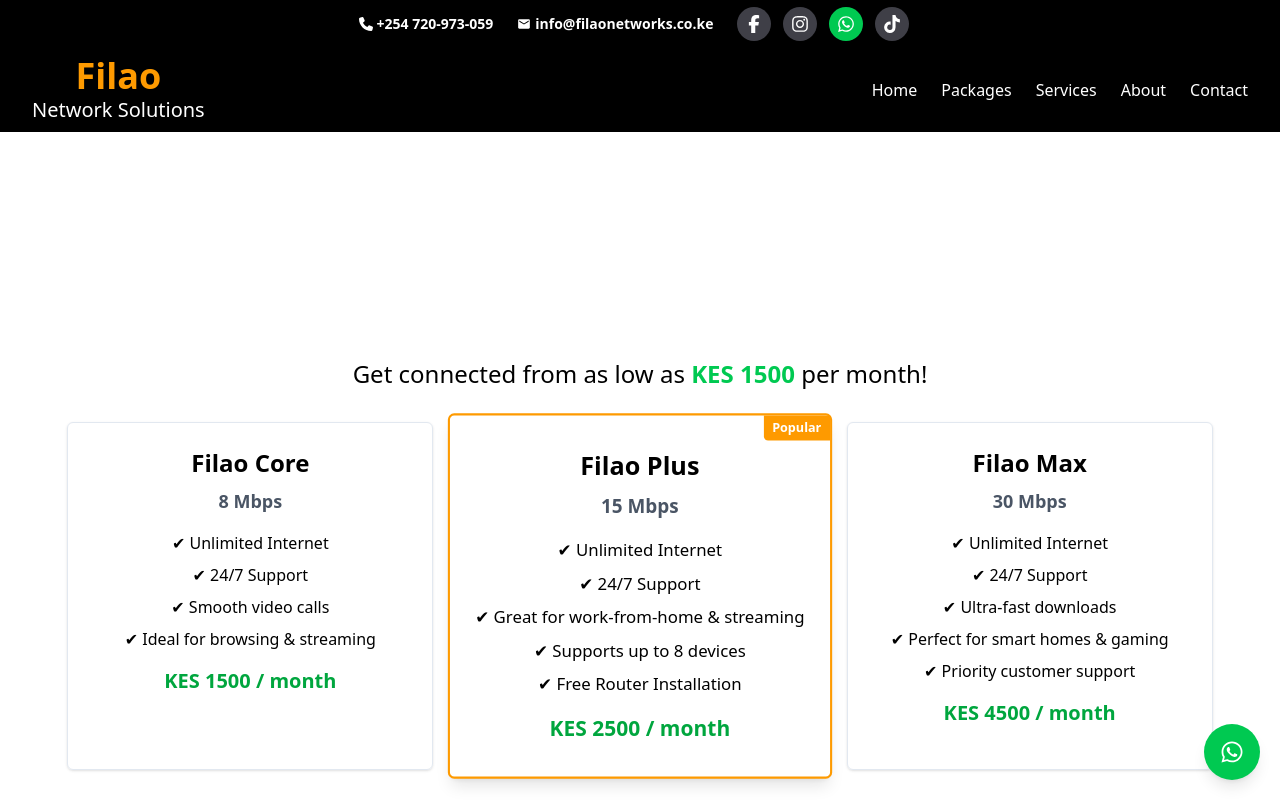
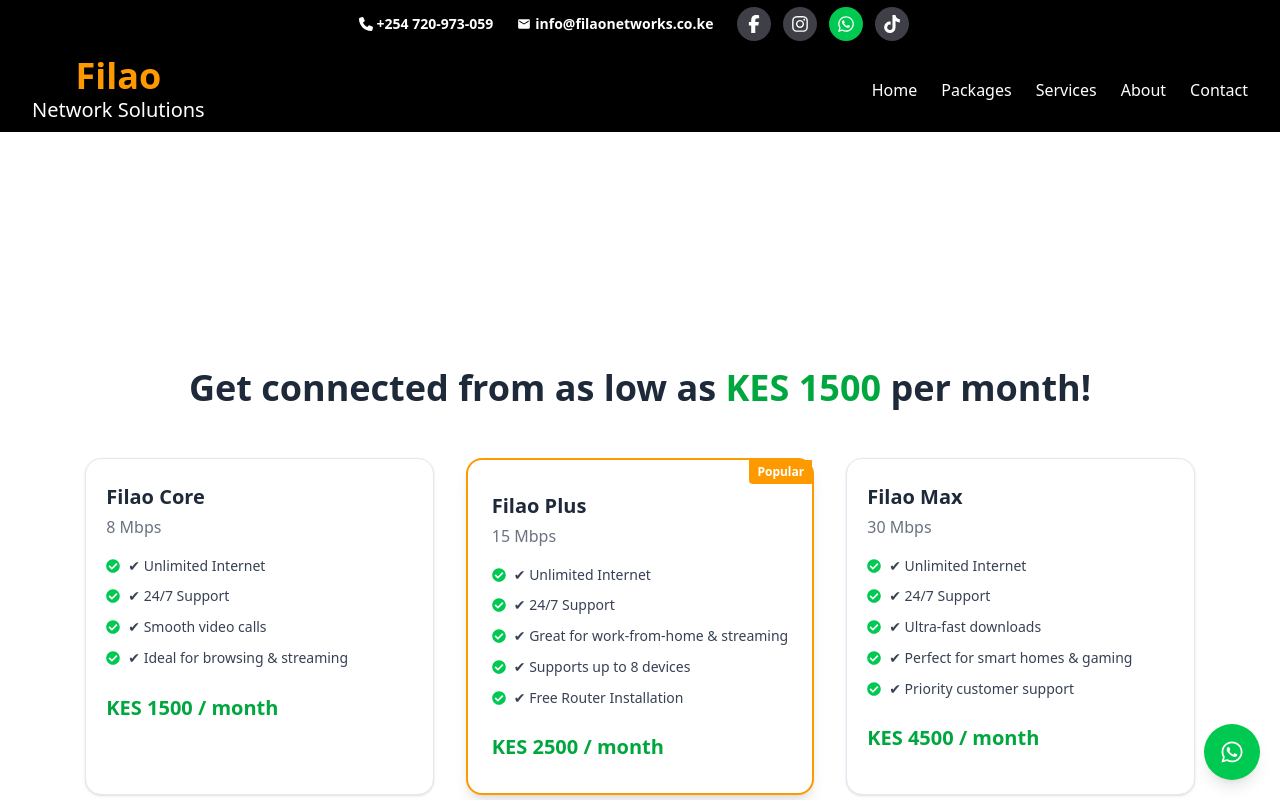
Before and after one commit to millan-amara/filaonetworks, a React (Vite) app: page /packages in a window 1280 px wide. Shown: the top 800 px of the page. Built offline with nearby package versions, Linux system fonts and the light colour scheme.

Commit message:
fix card elevation over navbar

```diff
--- a/src/components/Navbar.jsx
+++ b/src/components/Navbar.jsx
@@ -19,7 +19,7 @@ function Navbar() {
             <p className='hidden md:flex mr-3 bg-zinc-700 rounded-full py-2 px-2'><Link className='text-lg'><FaTiktok /></Link></p>
         </div>
 
-        <header className="md:bg-black bg-white px-8 py-2 flex justify-between items-center sticky top-0">
+        <header className="md:bg-black bg-white px-8 py-2 flex justify-between items-center sticky top-0 z-50">
             <Link to='/' className='flex flex-col items-center'>
                 <p className='brand text-4xl font-semibold text-amber-500'>Filao</p>
                 <p className='text-xl font-normal md:text-white'>Network Solutions</p>
--- a/src/components/ServiceSection.jsx
+++ b/src/components/ServiceSection.jsx
@@ -47,9 +47,13 @@ const cardVariants = {
   }),
 };
 
-function ServiceSection() {
+function ServiceSection({ adjustMargin = false }) {
   return (
-    <section className="-mt-48 md:mt-0 px-4 text-center h-auto md:h-screen flex flex-col md:justify-center">
+    <section
+      className={`px-4 text-center h-auto md:h-screen flex flex-col md:justify-center ${
+        adjustMargin ? "-mt-48 md:mt-0" : ""
+      }`}
+    >
       <motion.h2
         className="text-3xl font-bold mb-8"
         initial={{ opacity: 0, y: -20 }}
--- a/src/pages/Home.jsx
+++ b/src/pages/Home.jsx
@@ -89,7 +89,7 @@ function Home() {
     return (
     <>
       <HeroSection el={el} />
-      <ServiceSection />
+      <ServiceSection adjustMargin />
       <PartnersSection />
       <WhyChooseUs />
       <Testimonials />
--- a/src/pages/Packages.jsx
+++ b/src/pages/Packages.jsx
@@ -1,5 +1,6 @@
 import React from 'react';
 import { motion } from "framer-motion";
+import { FaCheckCircle } from "react-icons/fa";
 
 const plans = [
     {
@@ -68,25 +69,24 @@ function Packages() {
   return (
     <>
     <motion.div
-      className="my-8 px-4 h-auto md:min-h-screen md:flex flex-col justify-center"
+      className="my-12 px-4 h-auto md:min-h-screen md:flex flex-col justify-center"
       initial="hidden"
       whileInView="visible"
       viewport={{ once: true }}
       variants={container}
     >
       <motion.h1
-        className="text-xl md:text-2xl text-center mb-8"
+        className="text-2xl md:text-4xl font-bold text-center mb-12 leading-tight text-gray-800"
         initial={{ opacity: 0, y: -20 }}
         whileInView={{ opacity: 1, y: 0 }}
         transition={{ duration: 0.6 }}
         viewport={{ once: true }}
       >
         Get connected from as low as{" "}
-        <span className="text-green-500 font-semibold">KES 1500</span> per
-        month!
+        <span className="text-green-600">KES 1500</span> per month!
       </motion.h1>
 
-      <div className="grid grid-cols-1 md:grid-cols-3 gap-6 packages max-w-6xl mx-auto">
+      <div className="grid grid-cols-1 md:grid-cols-3 gap-8 max-w-6xl mx-auto">
         {plans.map((plan, index) => (
           <motion.div
             key={index}
@@ -94,8 +94,8 @@ function Packages() {
             whileHover={{ scale: 1.03 }}
             className={`${
               plan.highlight
-                ? "border-2 border-amber-500 py-8 px-6 rounded-md shadow-lg text-center transform md:scale-105 bg-white relative"
-                : "border border-slate-200 py-6 px-4 rounded-md shadow hover:shadow-md text-center"
+                ? "border-2 border-amber-500 py-8 px-6 rounded-2xl shadow-lg bg-white relative z-10"
+                : "border border-slate-200 py-6 px-5 rounded-2xl shadow hover:shadow-md bg-white"
             }`}
           >
             {plan.highlight && (
@@ -103,22 +103,25 @@ function Packages() {
                 Popular
               </div>
             )}
-            <h1 className="text-2xl font-bold mb-2">{plan.title}</h1>
-            <p className="text-lg font-semibold text-gray-600 mb-4">
-              {plan.speed}
-            </p>
-            <ul className="mb-4 space-y-2">
+
+            <h2 className="text-xl font-bold mb-1 text-gray-800">{plan.title}</h2>
+            <p className="text-base font-medium text-gray-500 mb-4">{plan.speed}</p>
+
+            <ul className="text-left mb-6 space-y-2 text-sm leading-relaxed text-gray-700">
               {plan.features.map((f, i) => (
-                <li key={i}>{f}</li>
+                <li key={i} className="flex items-start gap-2">
+                  <FaCheckCircle className="text-green-500 mt-1" />
+                  <span>{f}</span>
+                </li>
               ))}
             </ul>
-            <p className="mt-4 text-xl font-semibold text-green-600">
-              {plan.price}
-            </p>
+
+            <p className="text-xl font-bold text-green-600">{plan.price}</p>
           </motion.div>
         ))}
       </div>
     </motion.div>
+
 
     <section className="my-16 md:mt-16 md:mb-40 text-center px-4 max-w-4xl mx-auto">
         <h2 className="text-2xl font-bold mb-4">Why Choose Filao?</h2>
--- a/src/pages/Services.jsx
+++ b/src/pages/Services.jsx
@@ -7,24 +7,6 @@ import ServiceSection from '../components/ServiceSection';
 
 
 function Services() {
-    const services = [
-      {
-        icon: <Wifi className="w-8 h-8 text-orange-600" />, title: "WiFi & Internet Solutions",
-        description: "Home and office WiFi setup, troubleshooting, and mesh networks."
-      },
-      {
-        icon: <Camera className="w-8 h-8 text-orange-600" />, title: "CCTV & Surveillance",
-        description: "Secure your space with modern surveillance systems and remote monitoring."
-      },
-      {
-        icon: <Server className="w-8 h-8 text-orange-600" />, title: "Structured Cabling & Networking",
-        description: "Professional Ethernet cabling, server rack setup, and network planning."
-      },
-      {
-        icon: <Lock className="w-8 h-8 text-orange-600" />, title: "Smart Systems & Access Control",
-        description: "Biometric entry, alarm systems, smart intercoms, and more."
-      },
-    ];
 
     return (
       <>
```
